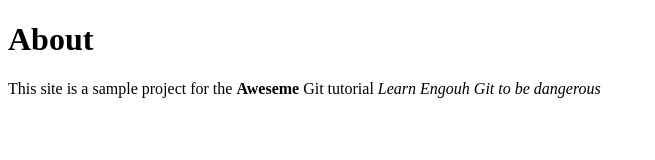
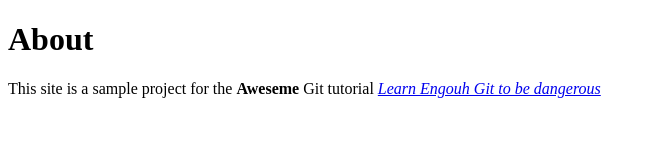
Before and after one commit to jstrzjstrz/website, a plain HTML site: page about.html in a window 1280 px wide. Shown: the whole page, without its empty margins (0-655 px from the left). Drawn offline with Linux system fonts and the light colour scheme.

Commit message:
Add link to tutorial title

```diff
--- a/about.html
+++ b/about.html
@@ -7,7 +7,7 @@
 		<h1>About</h1>
 		<p>
 			This site is a sample project for the <strong>Aweseme</strong>
-			Git tutorial <em>Learn Engouh Git to be dangerous</em>
+            Git tutorial <a href="http://learnenough.com/git-tutorial"><em>Learn Engouh Git to be dangerous</em></a>
 		</p>
 	</body>
 </html>
```
